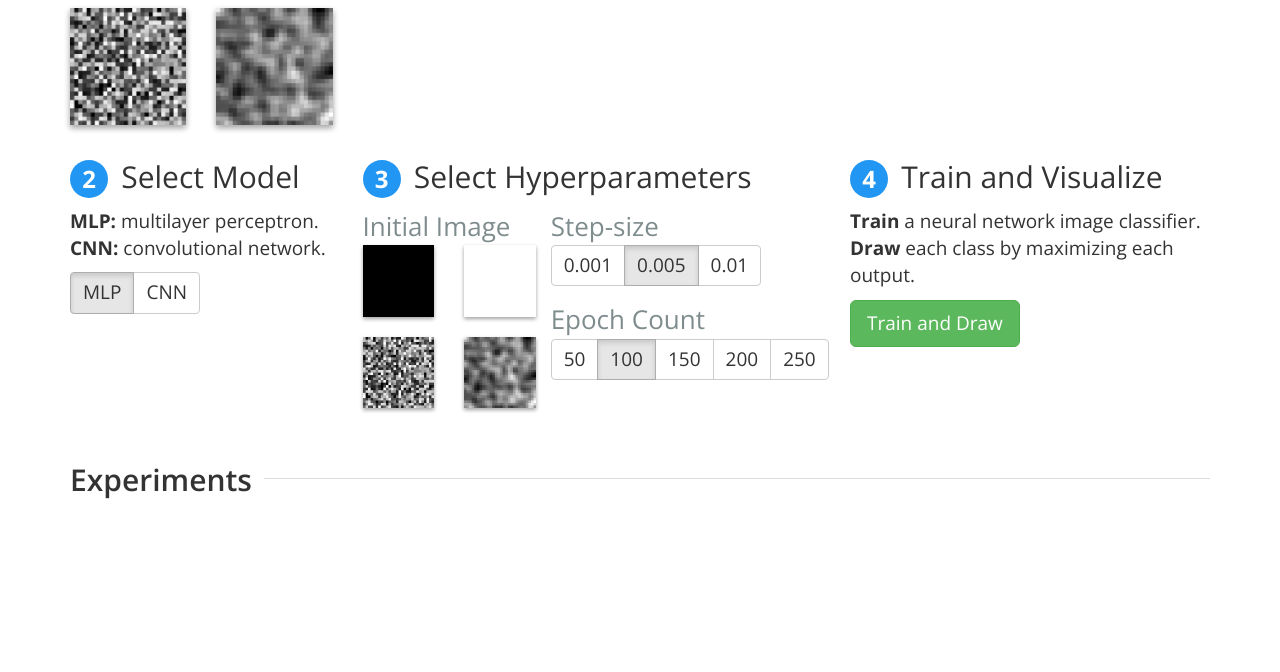
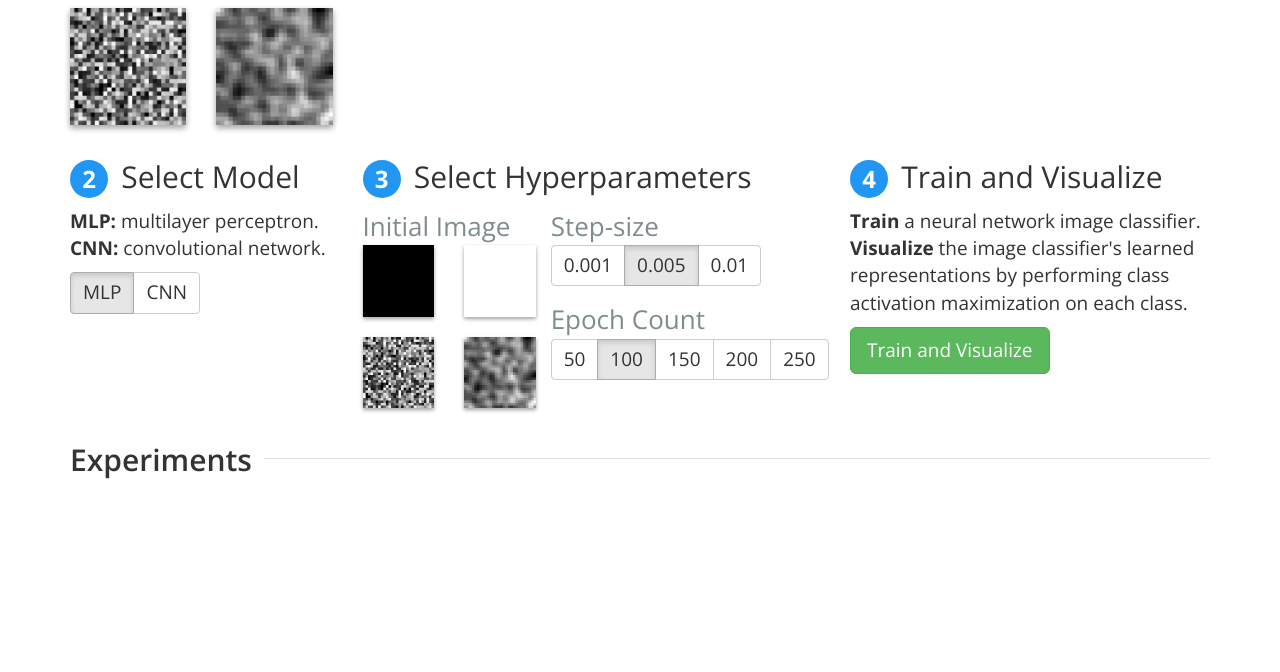
Before and after one commit to fredhohman/shapeshop, a Flask app: page / in a window 1280 px wide. Shown: the part 548-1220 px from the top of the page. After the commit the page ends 1027 px from the top, so only its background shows below. Run offline with Flask 2, Linux system fonts and the light colour scheme; parts of the project's set-up code (start-up, migrations or seed data) failed here and were passed over; some libraries are stand-ins or nearby versions.

Commit message:
shrink padding on results

```diff
--- a/static/css/shapeshop.css
+++ b/static/css/shapeshop.css
@@ -220,7 +220,7 @@ p {
     width: 83%;
     float: right;
     margin-top: 15px;
-    margin-bottom: 35px;
+    /*margin-bottom: 35px;*/
 }
 .model-title:after {
     content: '';
@@ -266,3 +266,7 @@ p {
 .error-metric:hover {
 	text-decoration: initial;
 }
+#results h2 {
+	padding-top: 0px;
+	margin-top: 0px;
+}
--- a/templates/index.html
+++ b/templates/index.html
@@ -330,9 +330,9 @@
     <p>
       <b>Train</b> a neural network image classifier.
       <br>
-      <b>Draw</b> each class by maximizing each output.
+      <b>Visualize</b> the image classifier's learned representations by performing class activation maximization on each class.
     </p>
-    <p><a id="train-and-draw" class="btn btn-success btn-lg" href="#" role="button">Train and Draw</a></p>
+    <p><a id="train-and-draw" class="btn btn-success btn-lg" href="#" role="button">Train and Visualize</a></p>
 
   </div>
 
@@ -345,7 +345,7 @@
 
 
 <div id="results" class="row">
-  <div class="col-md-12">
+  <div class="col-md-12" style="margin-top: 0px; padding-top: 0px;">
     <h2 class="result-title" style="font-weight: 600;">Experiments</h2>
   </div>
 
```
